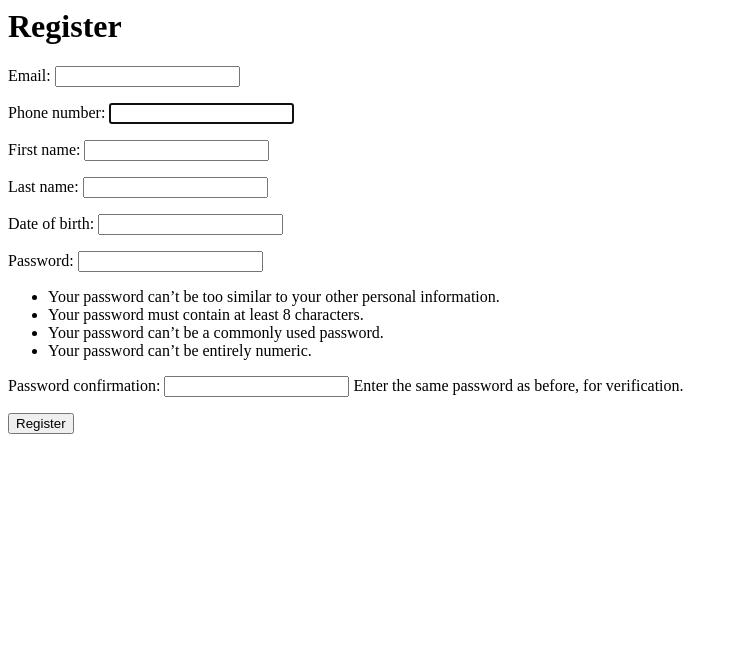
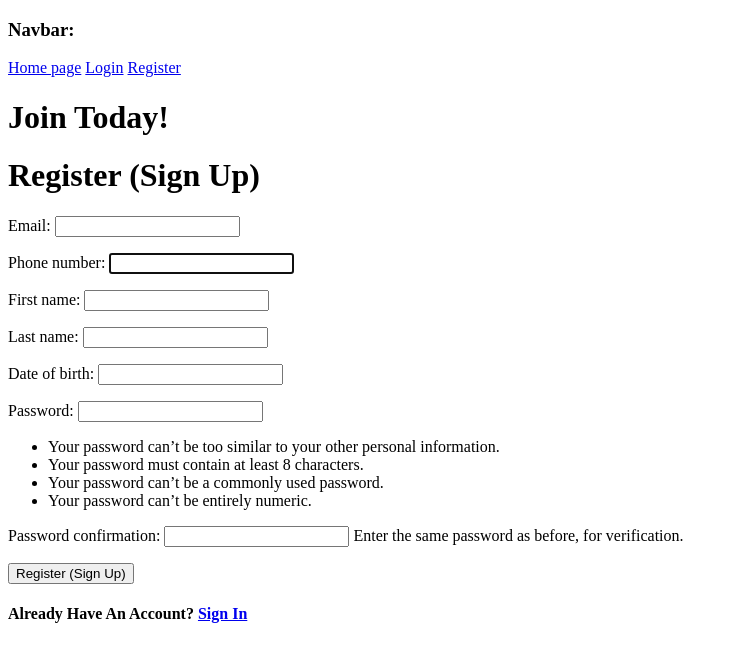
Before and after one commit to kolyasalubov/ProjectShop, a Django app: page /register/ in a window 1280 px wide. Shown: the top 662 px of the page, without its empty margins (0-738 px from the left). Run offline with Django 3.2, Linux system fonts and the light colour scheme.

Commit message:
Added User Flow

```diff
--- a/ProjectShop/ProjectShop/settings.py
+++ b/ProjectShop/ProjectShop/settings.py
@@ -131,3 +131,6 @@ DEFAULT_AUTO_FIELD = 'django.db.models.BigAutoField'
 AUTH_USER_MODEL = 'UserApp.User'
 
 AUTHENTICATION_BACKENDS = ['UserApp.backends.EmailBackend']
+
+LOGIN_REDIRECT_URL = 'home'
+LOGIN_URL = 'login'
--- a/ProjectShop/ProjectShop/urls.py
+++ b/ProjectShop/ProjectShop/urls.py
@@ -14,12 +14,15 @@ Including another URLconf
     2. Add a URL to urlpatterns:  path('blog/', include('blog.urls'))
 """
 from django.contrib import admin
+from django.contrib.auth import views as auth_views
 from django.urls import path
 
-from UserApp.views import LoginView, RegisterView
+from UserApp.views import LoginView, RegisterView, AboutView
 
 urlpatterns = [
     path('admin/', admin.site.urls),
     path('login/', LoginView.as_view(), name='login'),
-    path('register/', RegisterView.as_view(), name='register')
+    path('register/', RegisterView.as_view(), name='register'),
+    path('logout/', auth_views.LogoutView.as_view(template_name='UserApp/logout.html'), name='logout'),
+    path('', AboutView.as_view(), name='home')
 ]
--- /dev/null
+++ b/ProjectShop/UserApp/templates/UserApp/_base.html
@@ -0,0 +1,28 @@
+<!doctype html>
+<html lang="en">
+<head>
+    <meta charset="UTF-8">
+    <meta name="viewport"
+          content="width=device-width, user-scalable=no, initial-scale=1.0, maximum-scale=1.0, minimum-scale=1.0">
+    <meta http-equiv="X-UA-Compatible" content="ie=edge">
+    <title>Shop</title>
+</head>
+<body>
+
+    <h3> Navbar: </h3>
+    <a href="{% url 'home' %}">Home page</a>
+
+    <!--  Navbar starts here  -->
+    {% if user.is_authenticated %}
+        <a href="{% url 'logout' %}">Logout</a>
+      {% else %}
+        <a href="{% url 'login' %}">Login</a>
+        <a href="{% url 'register' %}">Register</a>
+    {% endif %}
+    <!--  Navbar ends here  -->
+
+    {% block content %}{% endblock %}
+
+
+</body>
+</html>
--- /dev/null
+++ b/ProjectShop/UserApp/templates/UserApp/home.html
@@ -0,0 +1,6 @@
+{% extends "UserApp/_base.html" %}
+
+
+{% block content %}
+    <h1>Home page</h1>
+{% endblock content %}
--- a/ProjectShop/UserApp/templates/UserApp/register.html
+++ b/ProjectShop/UserApp/templates/UserApp/register.html
@@ -1,7 +1,17 @@
-<h1>Register</h1>
+{% extends "UserApp/_base.html" %}
 
-<form action="{% url 'register' %}" method="post">
-  {% csrf_token %}
-  {{ form.as_p }}
-  <button type="submit" id="submit">Register</button>
-</form>
+
+{% block content %}
+
+  <h1>Join Today!</h1>
+  <h1>Register (Sign Up)</h1>
+
+  <form action="{% url 'register' %}" method="post">
+    {% csrf_token %}
+    {{ form.as_p }}
+    <button type="submit" id="submit">Register (Sign Up)</button>
+  </form>
+
+  <h4>Already Have An Account? <a class="ml-2" href="{% url 'login' %}">Sign In</a></h4>
+
+{% endblock %}
--- a/ProjectShop/UserApp/views.py
+++ b/ProjectShop/UserApp/views.py
@@ -1,8 +1,9 @@
 from django.contrib.auth import views as auth_views
 from django.views import generic
+from django.views.generic.base import TemplateView
 from django.urls import reverse_lazy
 
-from .forms import LoginForm, RegisterForm
+from UserApp.forms import LoginForm, RegisterForm
 
 
 class LoginView(auth_views.LoginView):
@@ -14,3 +15,7 @@ class RegisterView(generic.CreateView):
     form_class = RegisterForm
     template_name = 'UserApp/register.html'
     success_url = reverse_lazy('login')
+
+
+class AboutView(TemplateView):
+    template_name = 'UserApp/home.html'
```
Also changed, not shown: ProjectShop/UserApp/templates/UserApp/login.html (+15 -6 lines), ProjectShop/UserApp/templates/UserApp/logout.html (added, +7 -0 lines).
